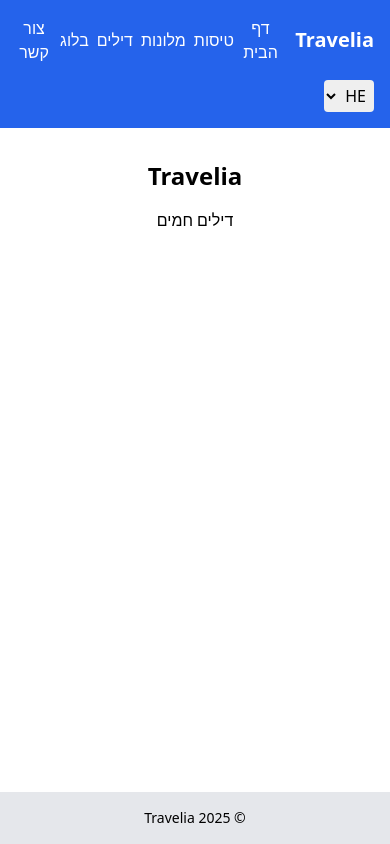
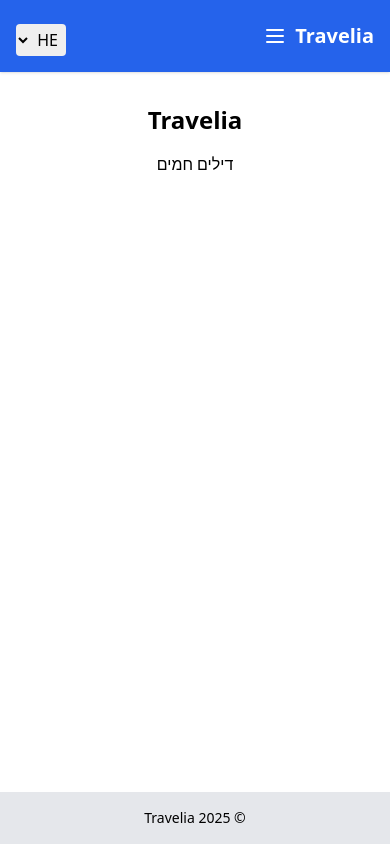
Before and after one commit to Shayfly/Travelia, a React (Vite) app in the folder frontend/: page / in a window 390 px wide. Built offline with nearby package versions, Linux system fonts and the light colour scheme; the HTML template or start-up script is replaced by a standard one.

Commit message:
Improve header and footer components

```diff
--- a/frontend/src/components/Footer.jsx
+++ b/frontend/src/components/Footer.jsx
@@ -1,7 +1,16 @@
+import { useContext } from 'react';
+import { LanguageContext } from '../contexts/LanguageContext';
+
 export default function Footer() {
+  const { language } = useContext(LanguageContext);
   return (
-    <footer className="p-4 bg-gray-200 text-center text-sm">
-      &copy; {new Date().getFullYear()} Travelia
+    <footer className="bg-gray-200 text-sm">
+      <div
+        className="container mx-auto p-4 text-center"
+        dir={language === 'he' ? 'rtl' : 'ltr'}
+      >
+        &copy; {new Date().getFullYear()} Travelia
+      </div>
     </footer>
   );
 }
--- a/frontend/src/components/Header.jsx
+++ b/frontend/src/components/Header.jsx
@@ -1,31 +1,72 @@
-import { useContext } from 'react';
+import { useContext, useState } from 'react';
 import { LanguageContext } from '../contexts/LanguageContext';
 import useTranslation from '../hooks/useTranslation';
 
 export default function Header({ onNavigate }) {
   const { language, setLanguage } = useContext(LanguageContext);
   const t = useTranslation();
+  const [menuOpen, setMenuOpen] = useState(false);
   const pages = ['home', 'flights', 'hotels', 'deals', 'blog', 'contact'];
+  const isRTL = language === 'he';
+
+  const toggleMenu = () => setMenuOpen((v) => !v);
+  const navigate = (p) => {
+    onNavigate(p);
+    setMenuOpen(false);
+  };
+
   return (
-    <header className="p-4 bg-blue-600 text-white flex flex-wrap justify-between items-center gap-4">
-      <div className="flex items-center gap-4">
+    <header className="bg-blue-600 text-white shadow">
+      <div
+        className={`container mx-auto flex flex-wrap items-center justify-between p-4 ${isRTL ? 'md:flex-row-reverse' : ''}`}
+      >
+        <div className="flex items-center gap-2">
           <h1 className="text-xl font-bold">Travelia</h1>
-        <nav className="flex gap-2">
+          <button
+            className="md:hidden"
+            onClick={toggleMenu}
+            aria-label="Toggle navigation"
+          >
+            <svg
+              className="w-6 h-6"
+              fill="none"
+              stroke="currentColor"
+              viewBox="0 0 24 24"
+            >
+              <path
+                strokeLinecap="round"
+                strokeLinejoin="round"
+                strokeWidth={2}
+                d="M4 6h16M4 12h16M4 18h16"
+              />
+            </svg>
+          </button>
+        </div>
+        <nav
+          className={`${
+            menuOpen ? 'flex' : 'hidden'
+          } w-full flex-col gap-2 mt-2 md:mt-0 md:flex md:w-auto ${isRTL ? 'md:flex-row-reverse' : 'md:flex-row'} md:items-center`}
+        >
           {pages.map((p) => (
-            <button key={p} onClick={() => onNavigate(p)} className="hover:underline">
+            <button
+              key={p}
+              onClick={() => navigate(p)}
+              className="px-3 py-1 hover:underline text-left md:text-center"
+            >
               {t(p)}
             </button>
           ))}
         </nav>
-      </div>
         <select
           value={language}
           onChange={(e) => setLanguage(e.target.value)}
-        className="text-black p-1 rounded"
+          className="text-black p-1 rounded mt-2 md:mt-0"
+          aria-label={t('language')}
         >
+          <option value="en">EN</option>
           <option value="he">HE</option>
-        <option value="en">EN</option>
         </select>
+      </div>
     </header>
   );
 }
```
Lines whose indentation alone changed are shown as unchanged.
